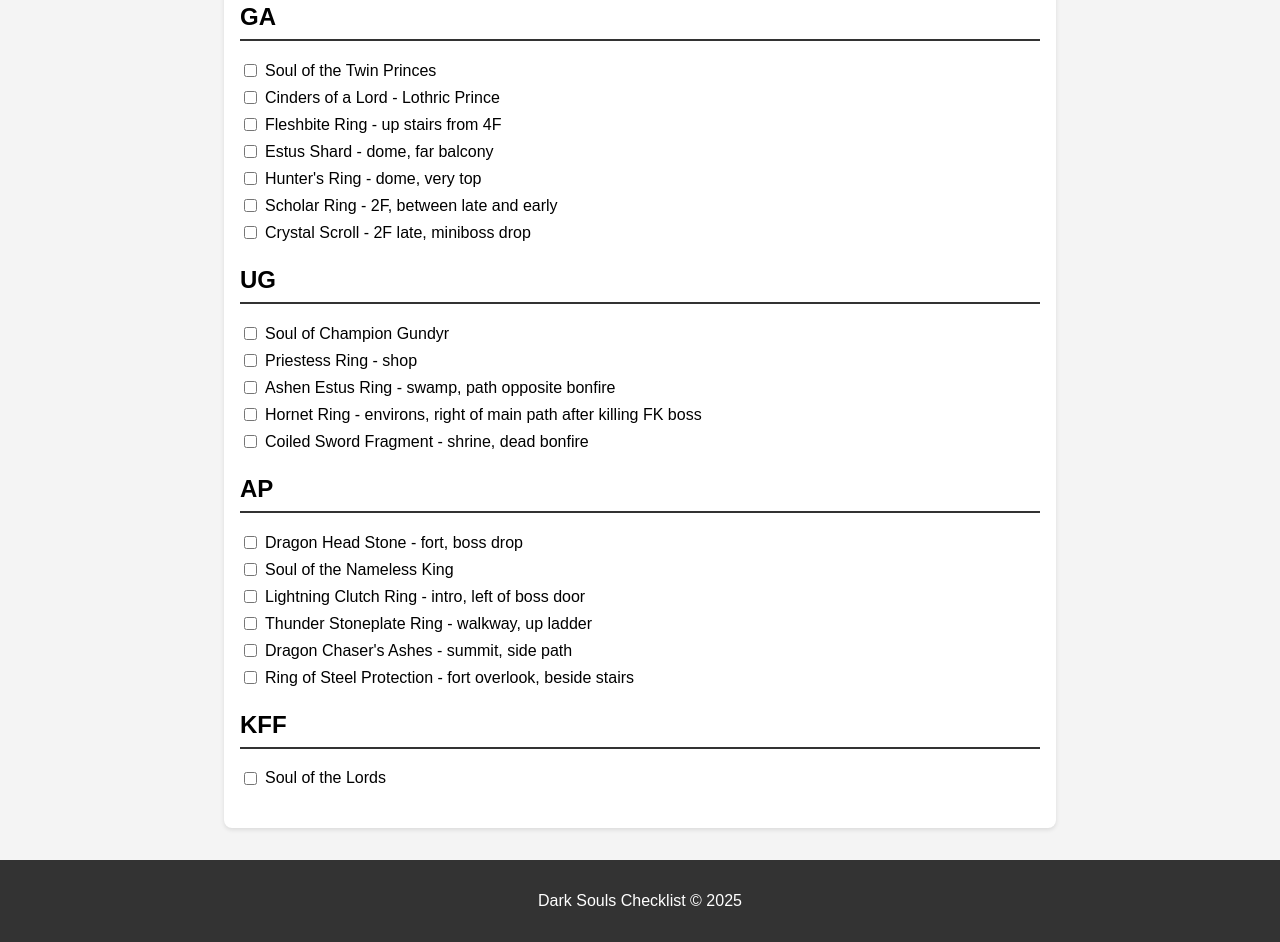
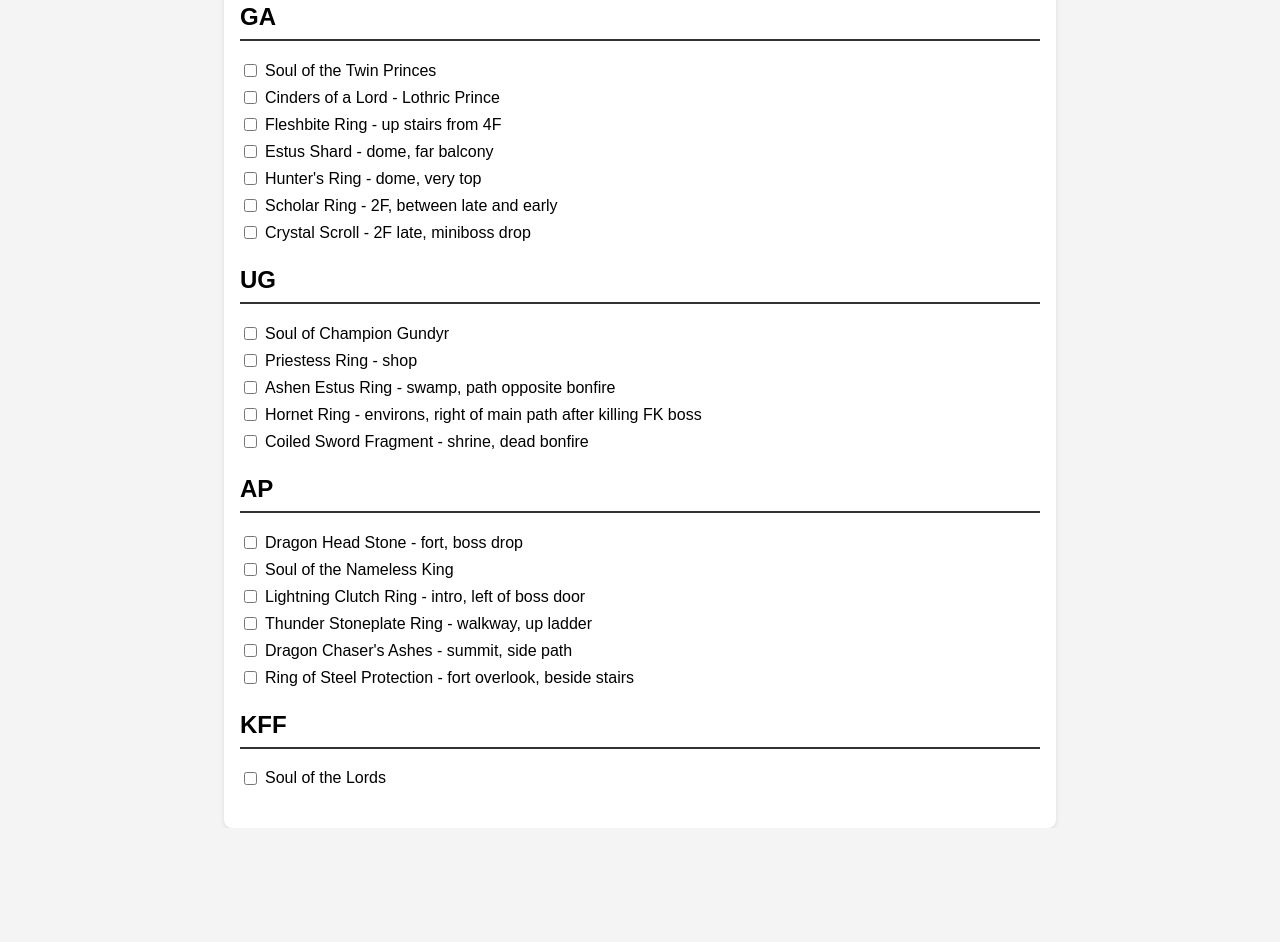
Before and after one commit to SamSch1/dark-souls-checklist, a plain HTML site: page index.html in a window 1280 px wide. Shown: the part 4401-5343 px from the top of the page. After the commit the page ends 5229 px from the top, so only its background shows below. Drawn offline with Linux system fonts and the light colour scheme.

Commit message:
Update index.html

```diff
--- a/index.html
+++ b/index.html
@@ -16,9 +16,6 @@
 
         </section>
     </main>
-    <footer>
-        <p>Dark Souls Checklist © 2025</p>
-    </footer>
     <script src="script.js"></script>
 </body>
 </html>
```
